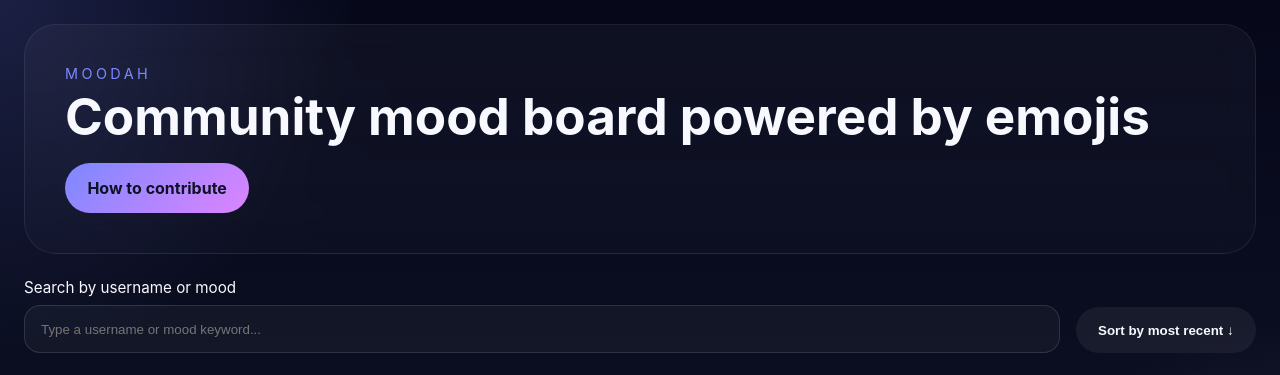
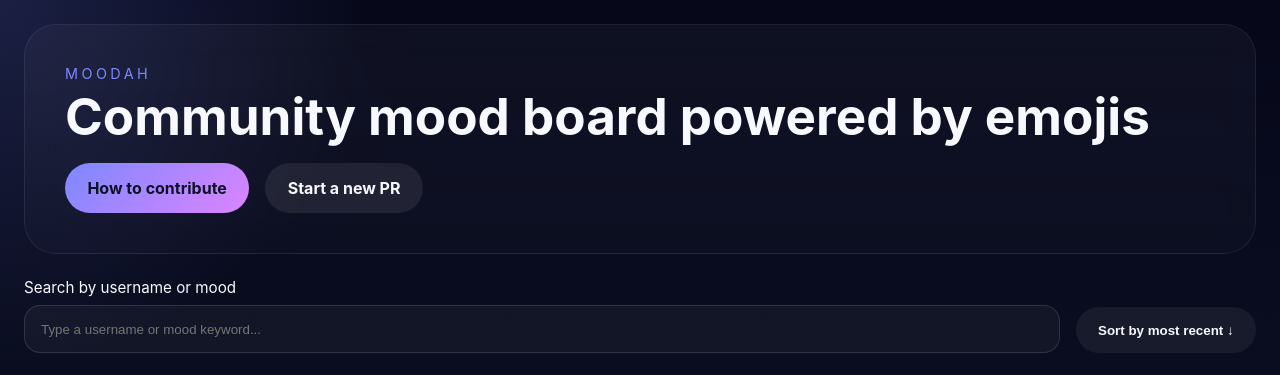
Before and after one commit to NelsonFodjo/Moodah, a website: page index.html in a window 1280 px wide. Shown: the top 375 px of the page. Drawn offline with Linux system fonts and the light colour scheme.

Commit message:
Add link to start a new PR in the hero section

```diff
--- a/index.html
+++ b/index.html
@@ -16,7 +16,7 @@
       </div>
       <div class="hero-links">
         <a class="button primary" href="https://github.com/NelsonFodjo/Moodah?tab=contributing-ov-file" target="_blank">How to contribute</a>
-
+        <a class="button secondary" id="new-pr-link" target="_blank" rel="noopener" href="https://github.com/NelsonFodjo/Moodah/pulls">Start a new PR</a>
       </div>
     </header>
 
```
